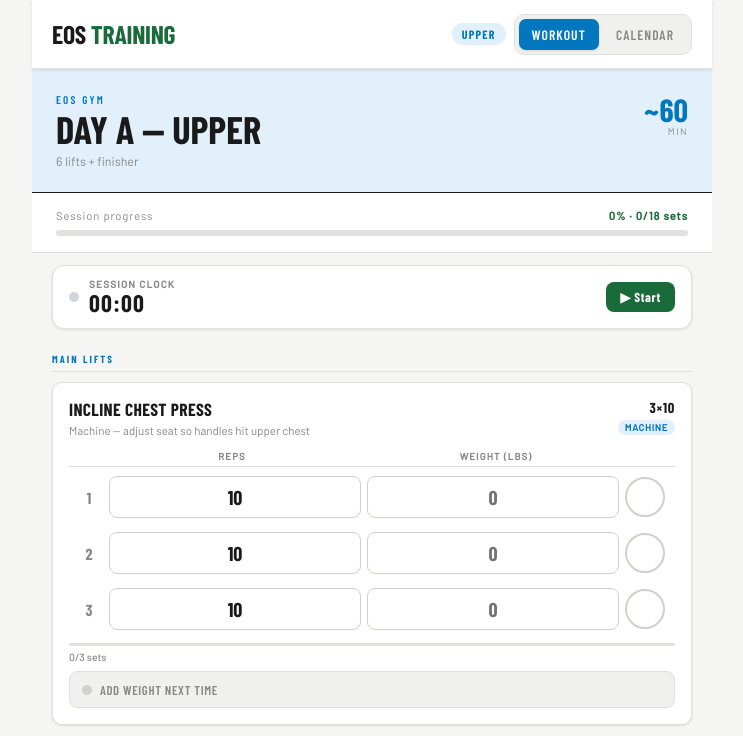
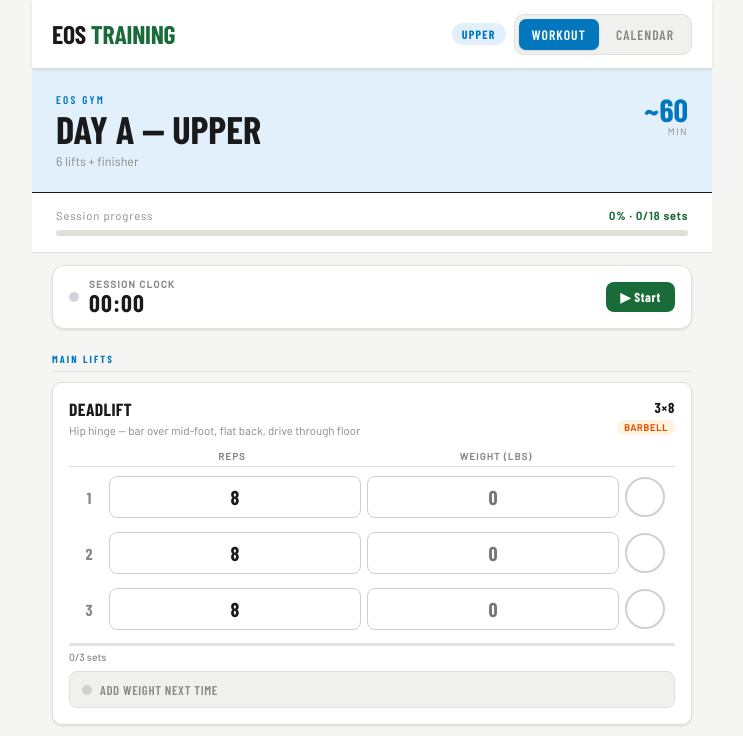
Before and after one commit to danbrady11/Katy, a React (Vite) app: page / in a window 1280 px wide. Shown: the top 736 px of the page, without its empty margins (268-1011 px from the left). Built offline with nearby package versions, Linux system fonts and the light colour scheme; no server answers; the database is empty; a web font is replaced by a local one.

Commit message:
Update data.js

```diff
--- a/src/data.js
+++ b/src/data.js
@@ -5,10 +5,10 @@ export const DAY_A = {
   label: 'Day A — Upper',
   color: 'var(--pull)',
   bg: 'var(--pull-light)',
-  tip: 'Add 5 lbs when you hit all sets clean. For assisted machines, reduce assistance by 5 lbs instead.',
+  tip: 'Add 5 lbs to upper lifts and deadlifts when all sets are clean. For assisted machines, reduce assistance by 5 lbs instead.',
   exercises: [
-    { id: 'incline-press',  name: 'Incline Chest Press', tag: 'machine',  sets: 3, reps: 10, note: 'Machine — adjust seat so handles hit upper chest' },
-    { id: 'assisted-dips',  name: 'Assisted Dips',       tag: 'assisted', sets: 3, reps: 10, note: 'Lower assistance = harder — control the descent' },
+    { id: 'deadlift',      name: 'Deadlift',            tag: 'barbell', sets: 3, reps: 8,  note: 'Hip hinge — bar over mid-foot, flat back, drive through floor' },
+    { id: 'chest-press',    name: 'Chest Press',         tag: 'machine',  sets: 3, reps: 10, note: 'Machine — adjust seat so handles align with mid-chest' },
     { id: 'lat-pulldown',   name: 'Lat Pulldown',        tag: 'machine',  sets: 3, reps: 10, note: 'Wide grip — pull to upper chest, slight lean back' },
     { id: 'cable-row',      name: 'Cable Row',            tag: 'cable',   sets: 3, reps: 10, note: 'Pull to lower chest, pause 1 sec at peak' },
     { id: 'shoulder-press', name: 'Shoulder Press',       tag: 'machine',  sets: 3, reps: 10, note: "Machine — don't shrug at the top" },
```
